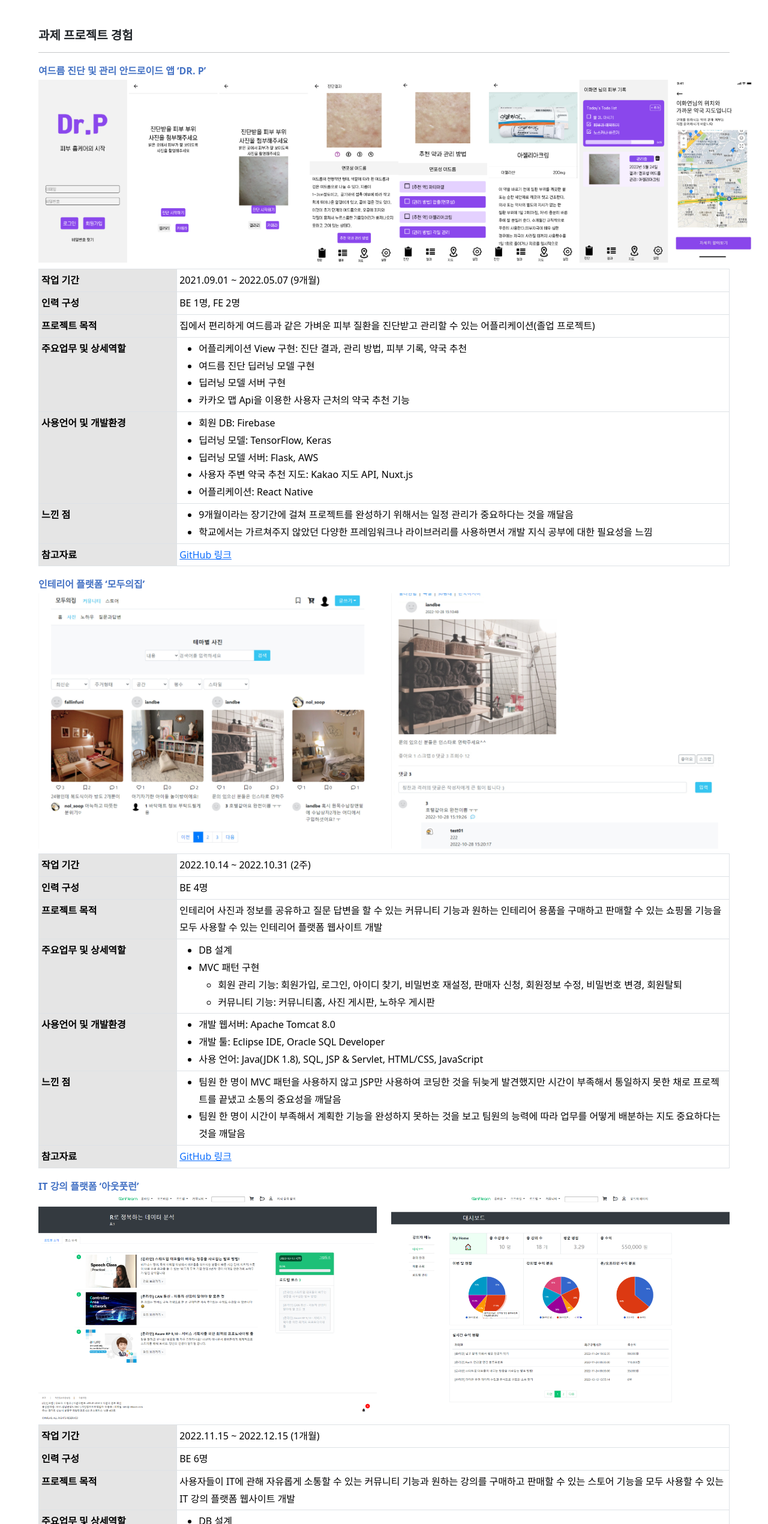
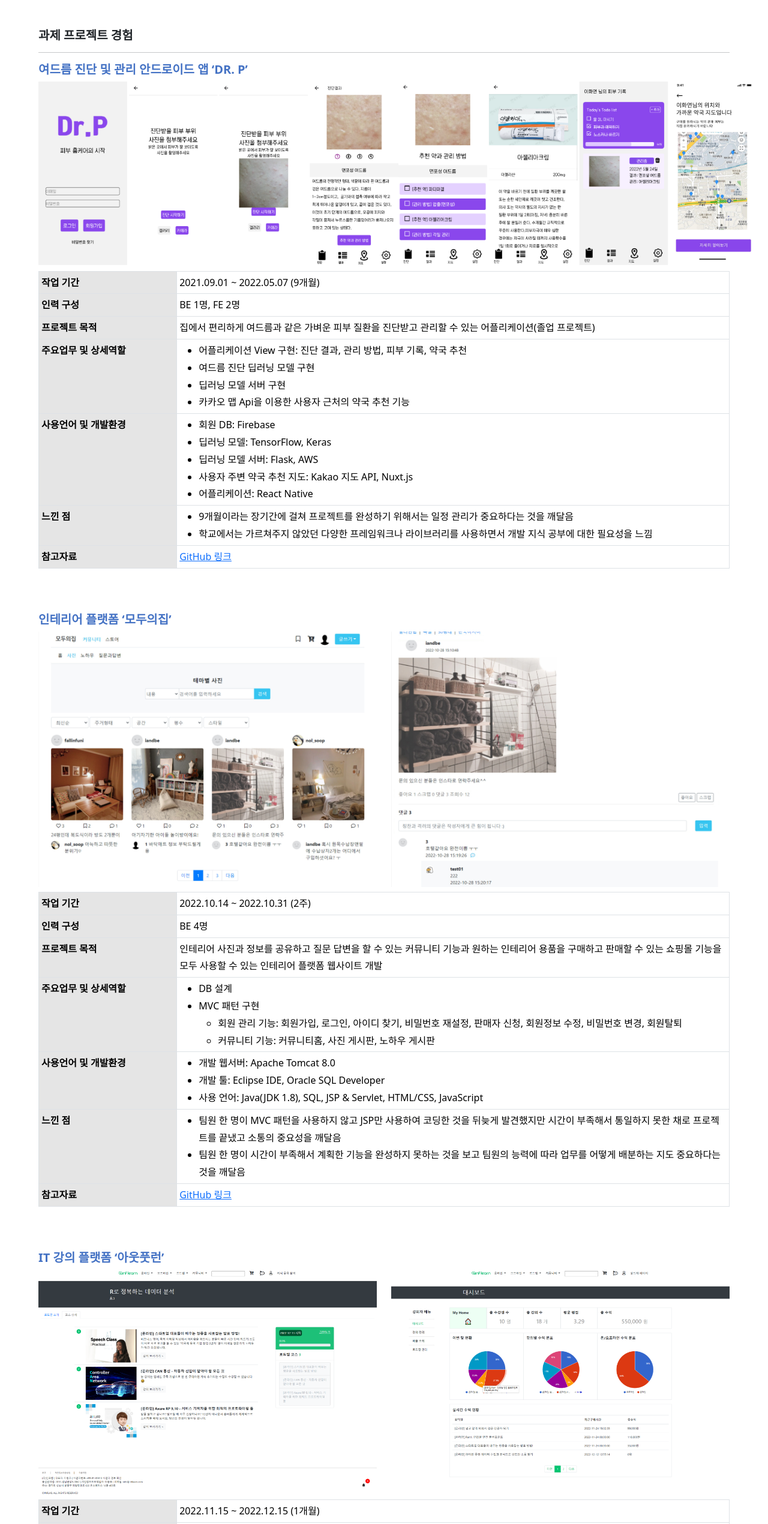
Before and after one commit to gee1suu/gee1suu.github.io, a plain HTML site: page index.html in a window 1280 px wide. Shown: the part 879-3420 px from the top of the page at 60% size. Drawn offline with nearby package versions, Linux system fonts and the light colour scheme.

Commit message:
여백 수정

```diff
--- a/index.html
+++ b/index.html
@@ -135,7 +135,7 @@
             <h5>과제 프로젝트 경험</h5>
             <hr>
             <div>
-                <b class="fontColor">여드름 진단 및 관리 안드로이드 앱 ‘DR. P’</b>
+                <h5 class="fontColor">여드름 진단 및 관리 안드로이드 앱 ‘DR. P’</h5>
                 <img src="images/drp.PNG" width="1200px">
                 <table class="table table-bordered table-sm mt-2">
                     <tbody>
@@ -190,8 +190,9 @@
                     </tbody>
                 </table>
             </div>
+            <br><br>
             <div>
-                <b class="fontColor">인테리어 플랫폼 ‘모두의집’</b>
+                <h5 class="fontColor">인테리어 플랫폼 ‘모두의집’</h5>
                 <div class="row">
                     <div class="col-6"><img src="images/house1.jpg" width="100%"></div>
                     <div class="col-6"><img src="images/house2.jpg" width="100%"></div>
@@ -250,8 +251,9 @@
                     </tbody>
                 </table>
             </div>
+            <br><br>
             <div>
-                <b class="fontColor">IT 강의 플랫폼 ‘아웃풋런’</b>
+                <h5 class="fontColor">IT 강의 플랫폼 ‘아웃풋런’</h5>
                 <div class="row">
                     <div class="col-6"><img src="images/learn1.png" width="100%"></div>
                     <div class="col-6"><img src="images/learn2.png" width="100%"></div>
@@ -315,8 +317,9 @@
                     </tbody>
                 </table>
             </div>
+            <br><br>
             <div>
-                <b class="fontColor">영화 예매 사이트 ‘헬로시네마’</b>
+                <h5 class="fontColor">영화 예매 사이트 ‘헬로시네마’</h5>
                 <div class="row">
                     <div class="col-6"><img src="images/hello1.png" width="100%"></div>
                     <div class="col-6"><img src="images/hello2.png" width="100%"></div>
```
